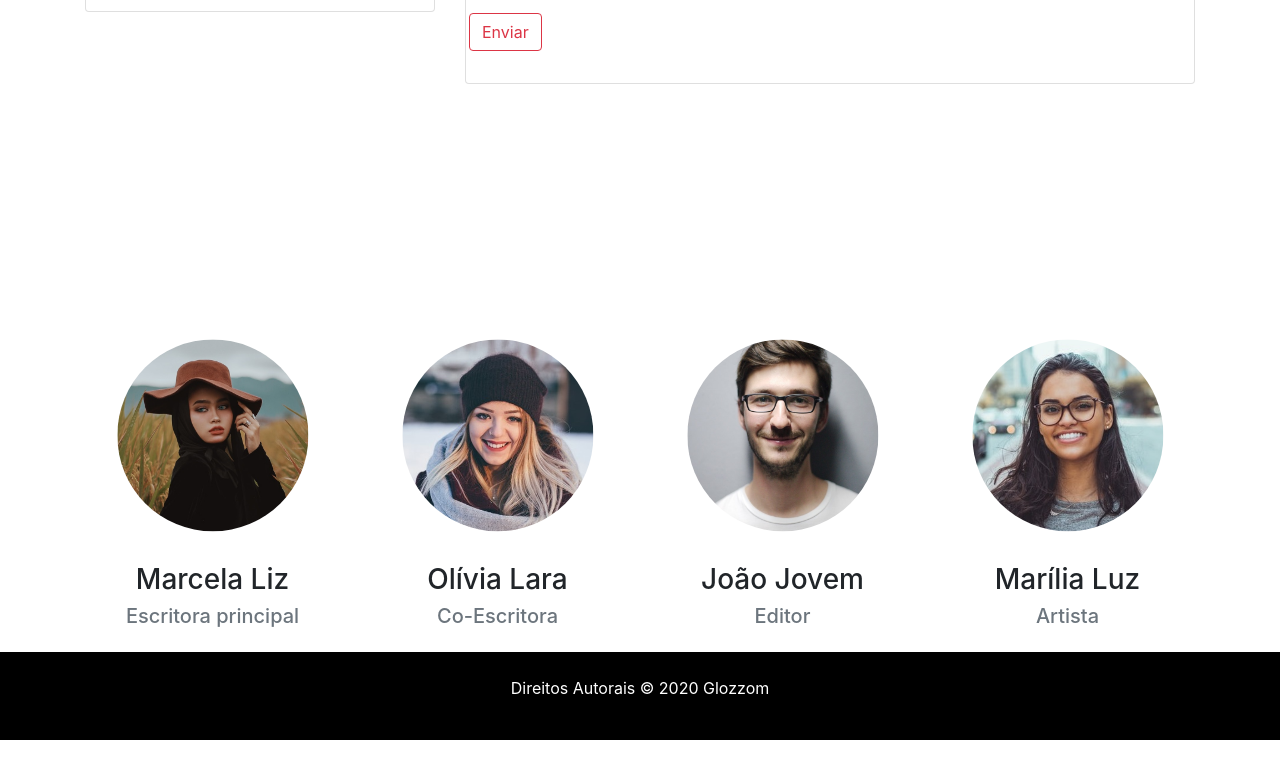
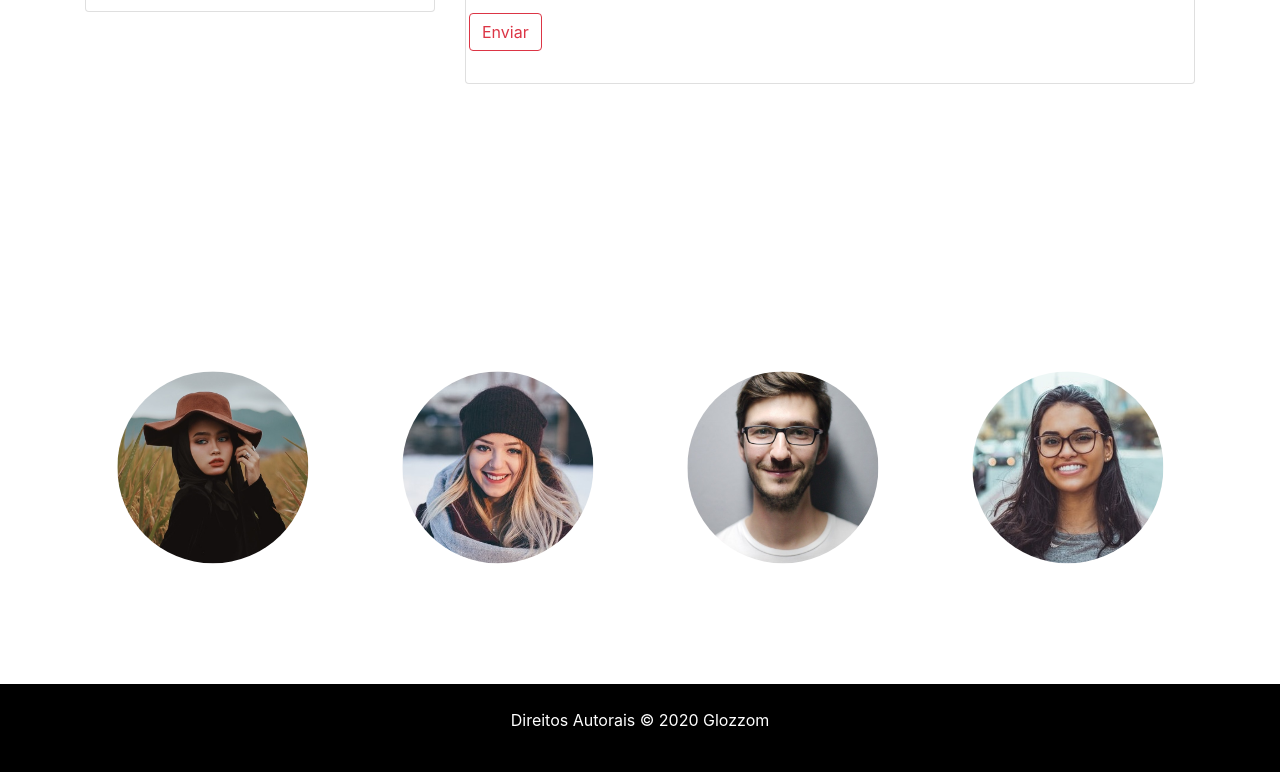
Before and after one commit to Claudiaum/bootstrap4-glozzom, a website: page src/contact.html in a window 1280 px wide. Shown: the part 676-1448 px from the top of the page. Before the commit the page ends 1416 px from the top, so only its background shows below. Drawn offline with nearby package versions, Linux system fonts and the light colour scheme; some packages are replaced by stand-ins of ours; a script that the page names is missing.

Commit message:
Contacts margin/padding correction

```diff
--- a/src/contact.html
+++ b/src/contact.html
@@ -162,9 +162,9 @@
       <div class="container">
         <div class="row">
           <div class="col">
-            <div class="info-header mb-5">
-              <h1 class="text-white pb-3">
-                Conheça Os Autores
+            <div class="info-header my-5">
+              <h1 class="text-white">
+                Conheça Nossos Colaboradores
               </h1>
             </div>
 
@@ -179,9 +179,9 @@
                         class="img-fluid rounded-circle w-75 h-75 mb-3"
                       />
                     </div>
-                    <h3>Marcela Liz</h3>
-                    <h5 class="text-muted">
-                      Escritora principal
+                    <h3 class="text-white">Marcela Liz</h3>
+                    <h5 class="text-white">
+                      Diretora de Marketing
                     </h5>
                   </div>
                 </div>
@@ -196,9 +196,9 @@
                         class="img-fluid rounded-circle w-75 h-75 mb-3"
                       />
                     </div>
-                    <h3>Olívia Lara</h3>
-                    <h5 class="text-muted">
-                      Co-Escritora
+                    <h3 class="text-white">Olívia Lara</h3>
+                    <h5 class="text-white">
+                      Diretora de Negócios
                     </h5>
                   </div>
                 </div>
@@ -213,9 +213,9 @@
                         class="img-fluid rounded-circle w-75 h-75 mb-3"
                       />
                     </div>
-                    <h3>João Jovem</h3>
-                    <h5 class="text-muted">
-                      Editor
+                    <h3 class="text-white">João Jovem</h3>
+                    <h5 class="text-white">
+                      CEO
                     </h5>
                   </div>
                 </div>
@@ -230,9 +230,9 @@
                         class="img-fluid rounded-circle w-75 h-75 mb-3"
                       />
                     </div>
-                    <h3>Marília Luz</h3>
-                    <h5 class="text-muted">
-                      Artista
+                    <h3 class="text-white">Marília Luz</h3>
+                    <h5 class="text-white">
+                      Desenvolvedora Web
                     </h5>
                   </div>
                 </div>
```
